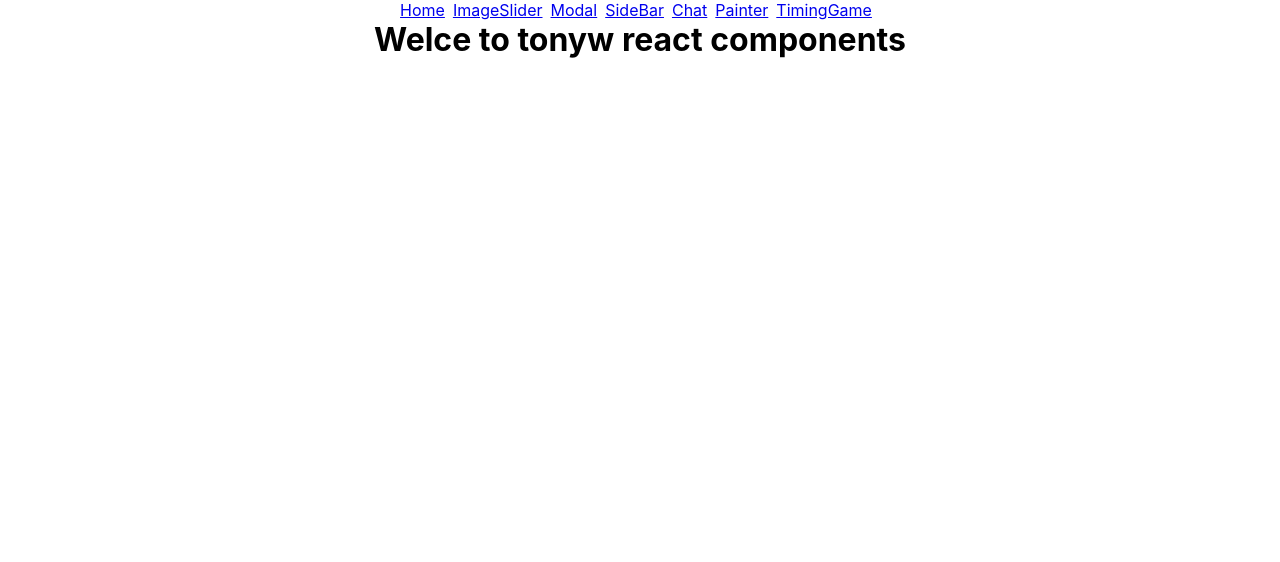
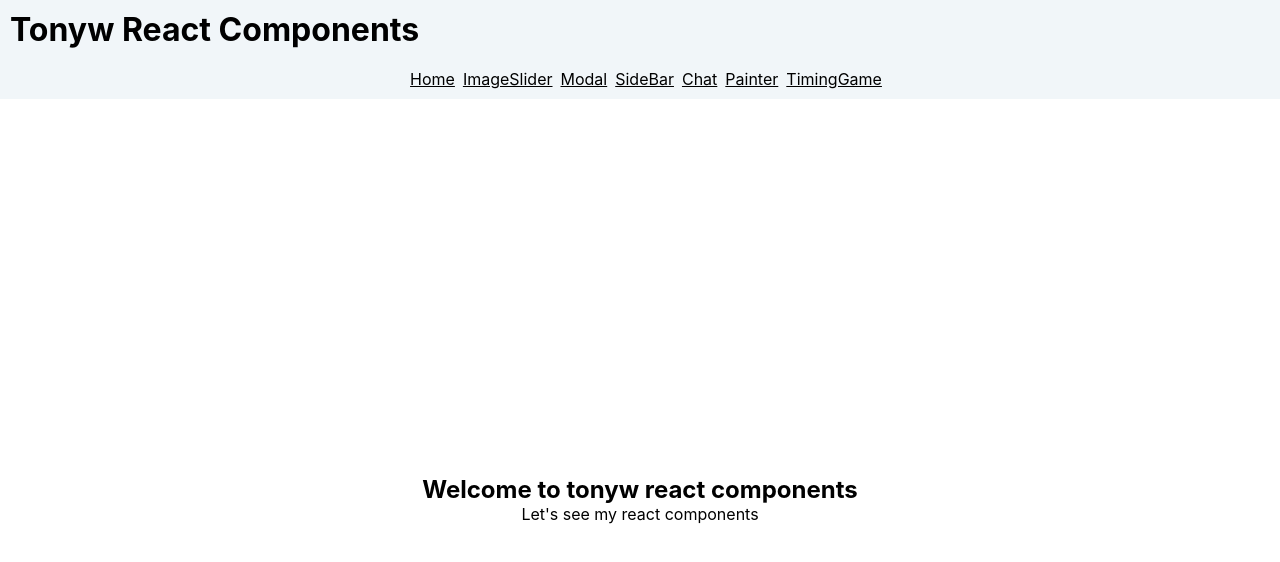
Before and after one commit to tonyw0527/react-components, a React (Create React App) app: page / in a window 1280 px wide. Shown: the top 562 px of the page. Built offline with nearby package versions, Linux system fonts and the light colour scheme.

Commit message:
Updated Home.js, Home.css

```diff
--- a/src/App.css
+++ b/src/App.css
@@ -1,12 +1,21 @@
 .App {
-    display: flex;
-    justify-content: center;
-    align-items: center;
-    flex-flow: column;
-
     width: 100vw;
 }
 
-.App .link {
+.App-title {
+    width: 100%;
+    padding: 10px;
+    background-color: #f1f6f9;
+}
+
+.App-nav {
+    width: 100%;
+    padding: 10px;
+    background-color: #f1f6f9;
+    text-align: center;
+}
+
+.App-nav .link {
     margin-right: 8px;
+    color: black;
 }
--- a/src/App.js
+++ b/src/App.js
@@ -15,7 +15,10 @@ import { Route, Link, Switch } from 'react-router-dom';
 function App() {
     return (
         <div className="App">
-            <div>
+            <div className="App-title">
+                <h1>Tonyw React Components</h1>
+            </div>
+            <div className="App-nav">
                 <Link className="link" to="/">Home</Link>
                 <Link className="link" to="/image-slider">ImageSlider</Link>
                 <Link className="link" to="/modal">Modal</Link>
--- a/src/components/home/Home.css
+++ b/src/components/home/Home.css
@@ -0,0 +1,8 @@
+.Home-wrapper {
+    display: flex;
+    flex-flow: column;
+    justify-content: center;
+    align-items: center;
+    width: 100%;
+    height: 100vh;
+}
--- a/src/components/home/Home.js
+++ b/src/components/home/Home.js
@@ -4,9 +4,9 @@ import './Home.css';
 const Home = () => {
 
     return (
-        <div>
-            <h1>Welce to tonyw react components</h1>
-
+        <div className="Home-wrapper">
+            <h2>Welcome to tonyw react components</h2>
+            <p>Let's see my react components</p>
 
         </div>
     );
```
